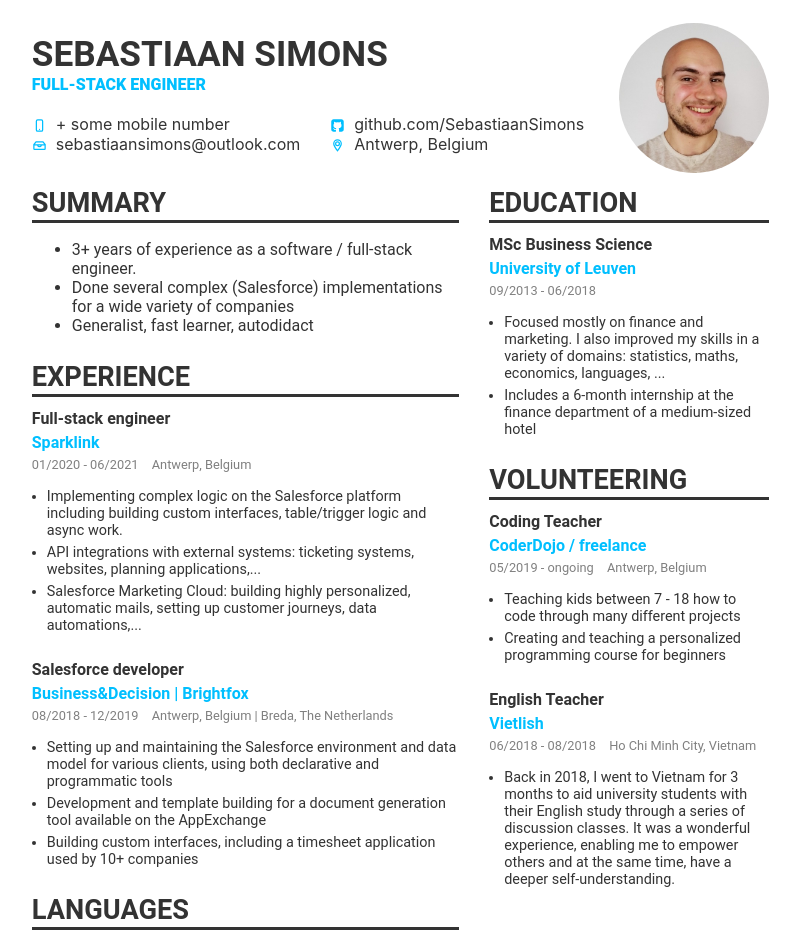
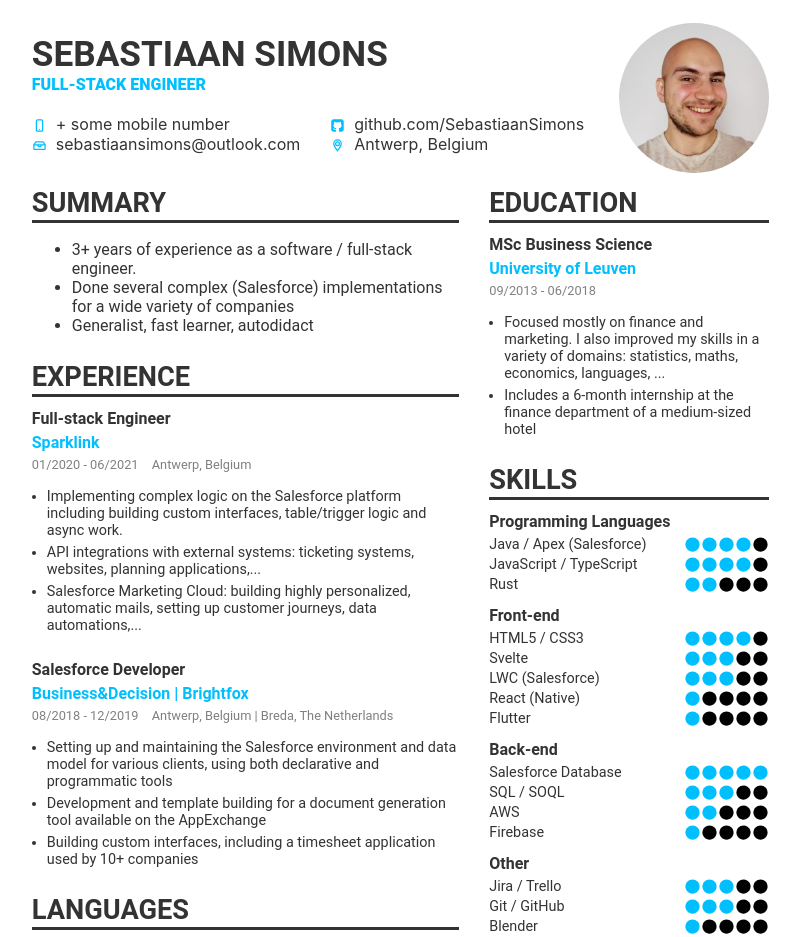
Before and after one commit to sebbasim/cv-gen, a Svelte app: page / in a window 1280 px wide. Shown: the top 937 px of the page, without its empty margins (14-814 px from the left). Built offline with nearby package versions, Linux system fonts and the light colour scheme.

Commit message:
level subcomponent | skills

```diff
--- a/src/App.svelte
+++ b/src/App.svelte
@@ -6,7 +6,7 @@
 	import Languages from "./components/Languages.svelte";
 	import Projects from "./components/Projects.svelte";
 	import Volunteering from "./components/Volunteering.svelte";
-
+	import Skills from "./components/Skills.svelte";
 </script>
 
 <Header name="Sebastiaan Simons" job_title="Full-stack engineer" />
@@ -20,11 +20,16 @@
 	</div>
 	<div class="right-column">
 		<Education />
+		<Skills />
+		<div style="height:345px" />
 		<Volunteering />
 	</div>
 </main>
 
-<div class="footer">Developed with <i class="fa fa-heart" style="color:red"></i> and Svelte by yours truly :)</div>
+<div class="footer">
+	Developed with <i class="fa fa-heart" style="color:red" /> and Svelte by yours
+	truly :)
+</div>
 
 <style>
 	/* column styling has a lot of duplicate entities*/
--- a/src/components/Languages.svelte
+++ b/src/components/Languages.svelte
@@ -1,6 +1,7 @@
 <script lang="ts">
     import Title from "../style-components/Title.svelte";
     import * as data from "../data.json";
+    import Level from "../sub-components/Level.svelte";
     const language_level_mapping = {
         1: "Beginner",
         2: "Intermediate",
@@ -18,72 +19,11 @@
             <div id="left-column">
                 <b>{language.name}</b> <br />
                 <span class="language-level"
-                    >{language_level_mapping[language.level]}</span
-                >
+                    >{language_level_mapping[language.level]}
+                </span>
             </div>
-
             <div id="right-column">
-                <img
-                    class="icon"
-                    alt="GitHub"
-                    src="assets/icons/circle-blue.svg"
-                />
-
-                {#if language.level > 1}
-                    <img
-                        class="icon"
-                        alt="GitHub"
-                        src="assets/icons/circle-blue.svg"
-                    />
-                {:else}
-                    <img
-                        class="icon"
-                        alt="GitHub"
-                        src="assets/icons/circle-black.svg"
-                    />
-                {/if}
-
-                {#if language.level > 2}
-                    <img
-                        class="icon"
-                        alt="GitHub"
-                        src="assets/icons/circle-blue.svg"
-                    />
-                {:else}
-                    <img
-                        class="icon"
-                        alt="GitHub"
-                        src="assets/icons/circle-black.svg"
-                    />
-                {/if}
-
-                {#if language.level > 3}
-                    <img
-                        class="icon"
-                        alt="GitHub"
-                        src="assets/icons/circle-blue.svg"
-                    />
-                {:else}
-                    <img
-                        class="icon"
-                        alt="GitHub"
-                        src="assets/icons/circle-black.svg"
-                    />
-                {/if}
-
-                {#if language.level > 4}
-                    <img
-                        class="icon"
-                        alt="GitHub"
-                        src="assets/icons/circle-blue.svg"
-                    />
-                {:else}
-                    <img
-                        class="icon"
-                        alt="GitHub"
-                        src="assets/icons/circle-black.svg"
-                    />
-                {/if}
+                <Level level={language.level} />
             </div>
         </div>
     {/each}
@@ -104,17 +44,7 @@
         align-items: center;
     }
     .language-level {
-        color: grey;
-    }
-    .icon {
-        width: 17px;
-        color: #00bfff;
-        vertical-align: middle;
-    }
-    img {
-        margin: 0px;
-        padding: 0px;
-        float: left;
+        color: #808080;
     }
 
     #left-column {
--- /dev/null
+++ b/src/components/Skills.svelte
@@ -0,0 +1,31 @@
+<script lang="ts">
+    import Title from "../style-components/Title.svelte";
+    import * as data from "../data.json";
+    import SubTitle from "../style-components/SubTitle.svelte";
+import Level from "../sub-components/Level.svelte";
+</script>
+
+<Title title="Skills" />
+
+{#each data["skills"] as skill_group}
+    <SubTitle title={skill_group.group} />
+
+        {#each skill_group.skill_set as skill}
+           <div class="flex-container">
+                <span class="skill-name"> {skill.name} </span>
+                <Level level={skill.level} />
+           </div>
+        {/each}
+
+{/each}
+
+<style>
+    .flex-container {
+        display: flex;
+        justify-content: space-between;
+        margin-bottom: 3px;
+    }
+    .skill-name {
+        font-size: 0.9em;
+    }
+</style>
--- a/src/data.json
+++ b/src/data.json
@@ -17,7 +17,7 @@
     },
     "experience": [
         {
-            "title": "Full-stack engineer",
+            "title": "Full-stack Engineer",
             "institution": "Sparklink",
             "start_date": "01/2020",
             "end_date": "06/2021",
@@ -38,7 +38,7 @@
             ]
         },
         {
-            "title": "Salesforce developer",
+            "title": "Salesforce Developer",
             "institution": "Business&Decision | Brightfox",
             "start_date": "08/2018",
             "end_date": "12/2019",
@@ -115,11 +115,10 @@
         },
         {
             "title": "CV Builder",
-
             "bullet_points": [
                 {
                     "id": 1,
-                    "text": "A CV creator to dynamically build your own CV. (This CV is built with it.)"
+                    "text": "A CV creator to dynamically build your own CV, including this one. (ongoing)"
                 },
                 {
                     "id": 2,
@@ -159,5 +158,91 @@
                 }
             ]
         }
+    ],
+    "skills": [
+        {
+            "group": "Programming Languages",
+            "skill_set": [
+                {
+                    "name": "Java / Apex (Salesforce)",
+                    "level": 4
+                },
+                {
+                    "name": "JavaScript / TypeScript",
+                    "level": 4
+                },
+                {
+                    "name": "Rust",
+                    "level": 2
+                }
+            ]
+        },
+        {
+            "group": "Front-end",
+            "skill_set": [
+                {
+                    "name": "HTML5 / CSS3",
+                    "level": 4
+                },
+                {
+                    "name": "Svelte",
+                    "level": 3
+                },
+                {
+                    "name": "LWC (Salesforce)",
+                    "level": 3
+                },
+                {
+                    "name": "React (Native)",
+                    "level": 1
+                },
+                {
+                    "name": "Flutter",
+                    "level": 1
+                }
+            ]
+        },
+        {
+            "group": "Back-end",
+            "skill_set": [
+                {
+                    "name": "Salesforce Database",
+                    "level": 5
+                },
+                {
+                    "name": "SQL / SOQL",
+                    "level": 3
+                },
+                {
+                    "name": "AWS",
+                    "level": 2
+                },
+                {
+                    "name": "Firebase",
+                    "level": 1
+                }
+            ]
+        },
+        {
+            "group": "Other",
+            "skill_set": [
+                {
+                    "name": "Jira / Trello",
+                    "level": 3
+                },
+                {
+                    "name": "Git / GitHub",
+                    "level": 3
+                },
+                {
+                    "name": "Blender",
+                    "level": 1
+                },
+                {
+                    "name": "Game Development",
+                    "level": 1
+                }
+            ]
+        }
     ]
 }
--- a/src/sub-components/Entry.svelte
+++ b/src/sub-components/Entry.svelte
@@ -27,6 +27,4 @@
         color: #00bfff;
         font-weight: bold;
     }
-    main {
-    }
 </style>
--- /dev/null
+++ b/src/sub-components/Level.svelte
@@ -0,0 +1,43 @@
+<script lang="ts">
+    export let level: number;
+</script>
+<div>
+<img class="icon" alt="blue dot" src="assets/icons/circle-blue.svg" />
+
+{#if level > 1}
+    <img class="icon" alt="blue dot" src="assets/icons/circle-blue.svg" />
+{:else}
+    <img class="icon" alt="black dot" src="assets/icons/circle-black.svg" />
+{/if}
+
+{#if level > 2}
+    <img class="icon" alt="blue dot" src="assets/icons/circle-blue.svg" />
+{:else}
+    <img class="icon" alt="black dot" src="assets/icons/circle-black.svg" />
+{/if}
+
+{#if level > 3}
+    <img class="icon" alt="blue dot" src="assets/icons/circle-blue.svg" />
+{:else}
+    <img class="icon" alt="black dot" src="assets/icons/circle-black.svg" />
+{/if}
+
+{#if level > 4}
+    <img class="icon" alt="blue dot" src="assets/icons/circle-blue.svg" />
+{:else}
+    <img class="icon" alt="black dot" src="assets/icons/circle-black.svg" />
+{/if}
+</div>
+
+<style>
+    .icon {
+        width: 17px;
+        color: #00bfff;
+        vertical-align: middle;
+    }
+    img {
+        margin: 0px;
+        padding: 0px;
+        float: left;
+    }
+</style>
```
